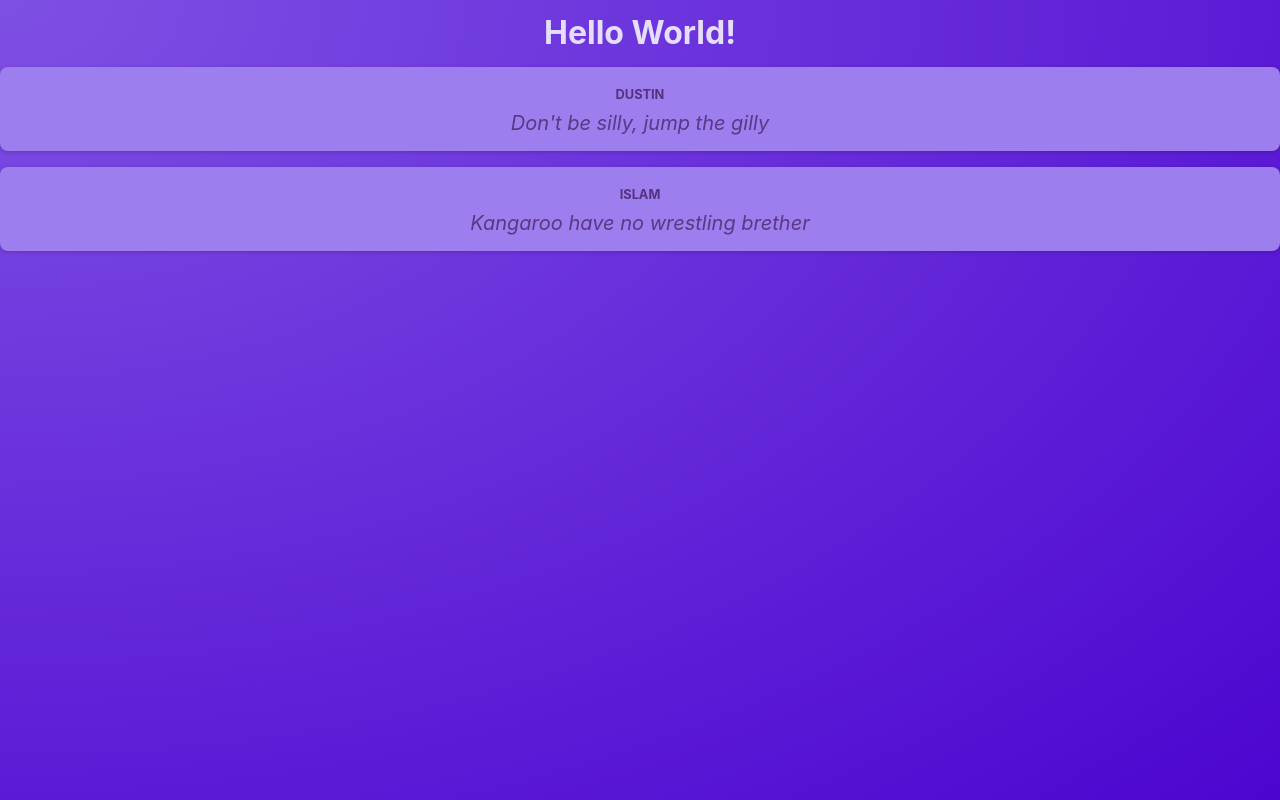
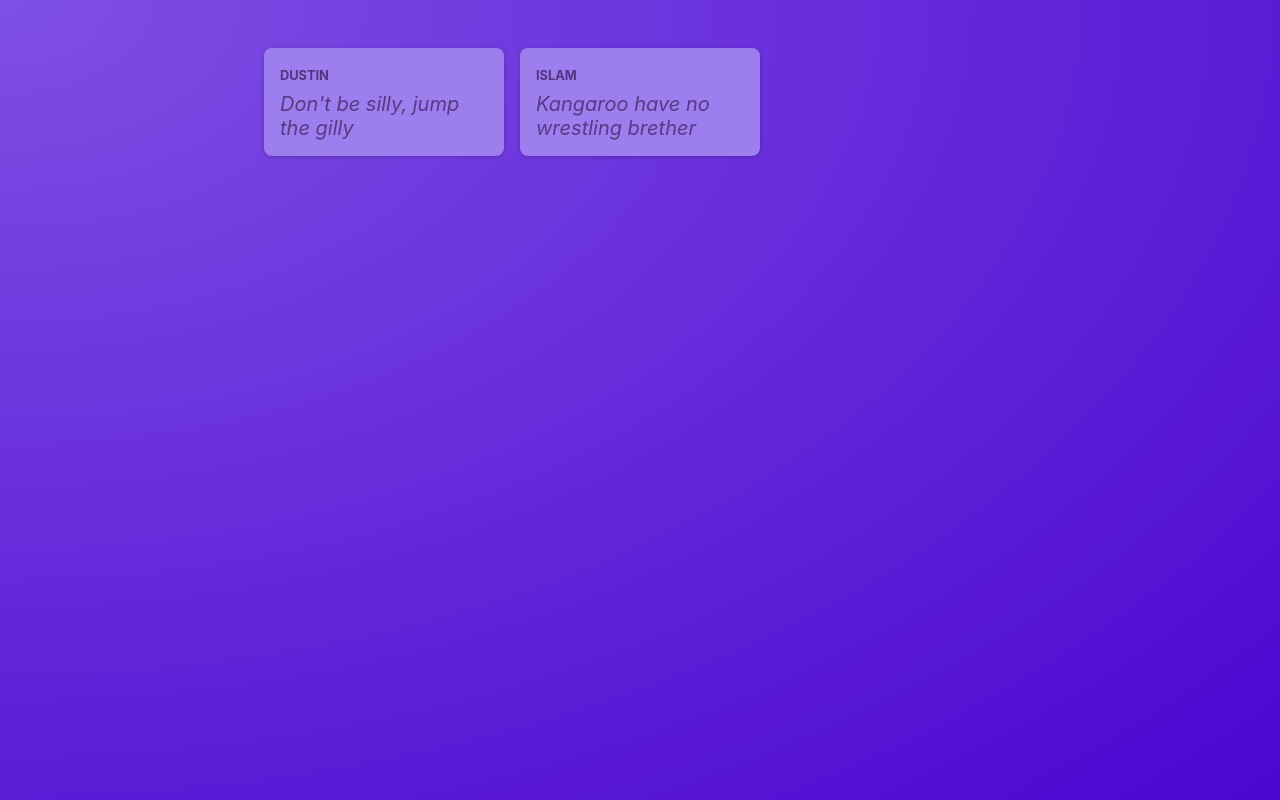
Before and after one commit to AaradhyaGitHub/React-Review, a React (Vite) app in the folder react-postit-basics/: page / in a window 1280 px wide. Built offline with nearby package versions, Linux system fonts and the light colour scheme.

Commit message:
Created More component and imported 2 new css files

```diff
--- a/react-postit-basics/src/App.jsx
+++ b/react-postit-basics/src/App.jsx
@@ -1,10 +1,8 @@
-import Post from "./components/Post";
+import PostsList from "./components/PostsList";
 function App() {
   return (
     <main>
-      <h1>Hello World!</h1>
-      <Post fighter="Dustin" quote="Don't be silly, jump the gilly" />
-      <Post fighter="Islam" quote="Kangaroo have no wrestling brether" />
+      <PostsList />
     </main>
   );
 }
--- /dev/null
+++ b/react-postit-basics/src/components/PostsList.jsx
@@ -0,0 +1,10 @@
+import Post from "./Post";
+import classes from "./PostsList.module.css";
+export default function PostsList() {
+  return (
+    <ul className={classes.posts}>
+      <Post fighter="Dustin" quote="Don't be silly, jump the gilly" />
+      <Post fighter="Islam" quote="Kangaroo have no wrestling brether" />
+    </ul>
+  );
+}
--- /dev/null
+++ b/react-postit-basics/src/components/PostsList.module.css
@@ -0,0 +1,10 @@
+.posts {
+  list-style: none;
+  max-width: 50rem;
+  margin: 1rem auto;
+  padding: 1rem 0;
+  display: grid;
+  gap: 1rem;
+  grid-template-columns: repeat(3, 30%);
+  justify-content: center;
+}
--- a/react-postit-basics/src/index.css
+++ b/react-postit-basics/src/index.css
@@ -18,6 +18,5 @@
 
 body {
   margin: 0;
-  text-align: center;
   color: #e6ddf9;
 }
```
